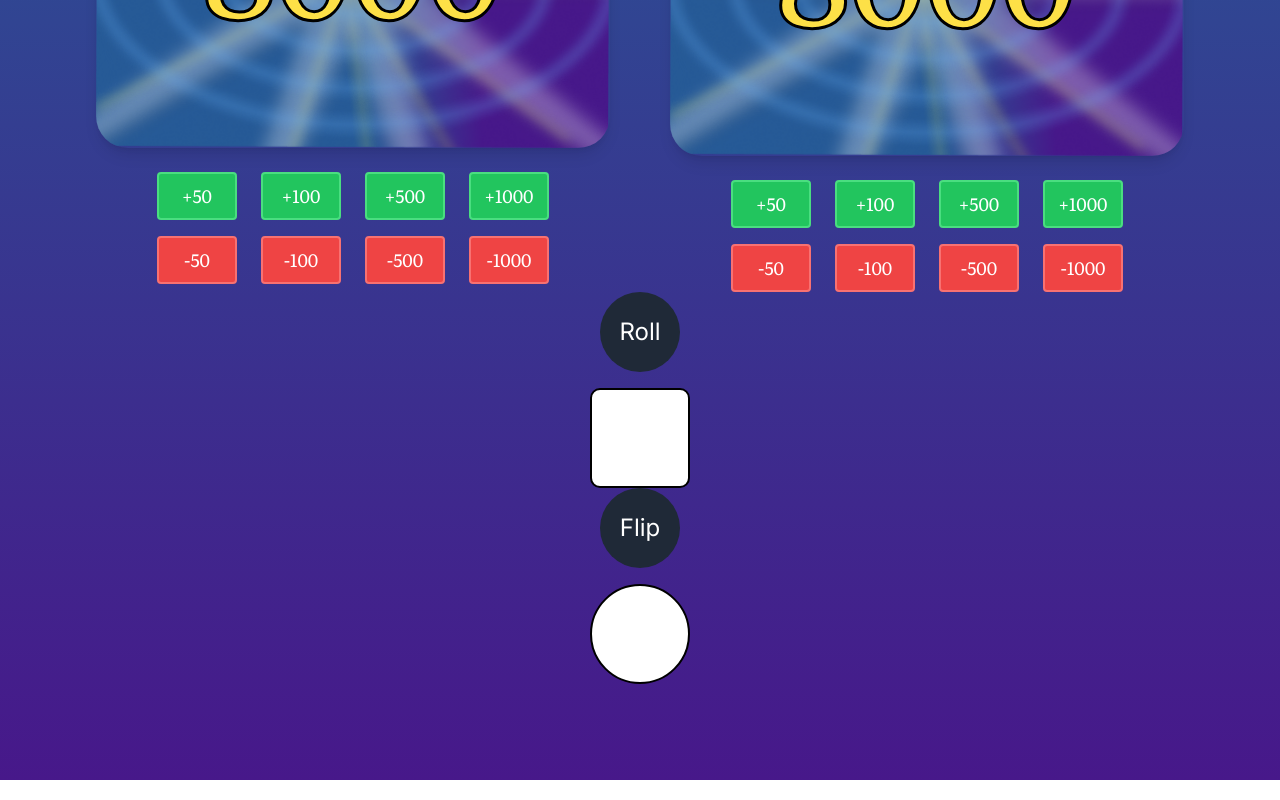
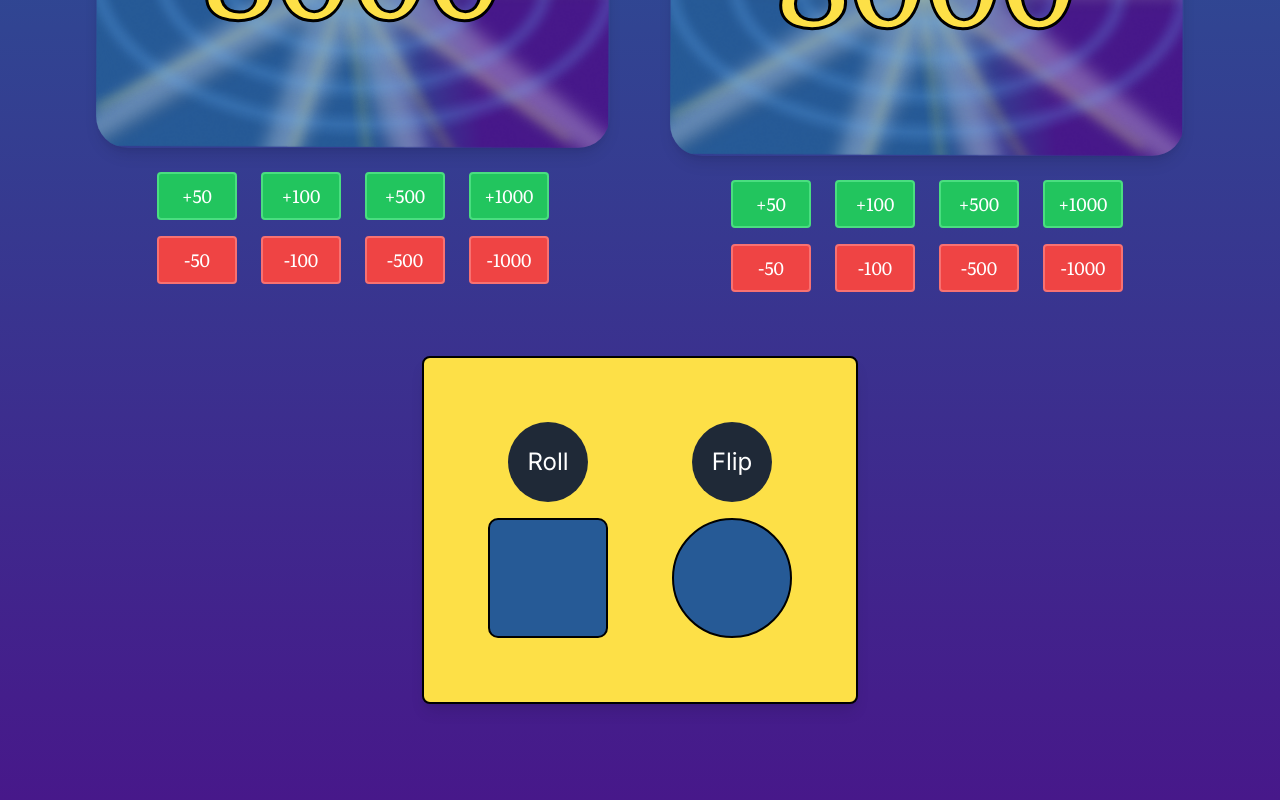
Before and after one commit to TooFaded/lifepoint-counter, a Next.js app: page / in a window 1280 px wide. Shown: the part 358-1158 px from the top of the page. Built offline with nearby package versions, Linux system fonts and the light colour scheme.

Commit message:
Adds a container for coin and die, and restyled for more pleasing look, and fixed a bug that was causing the wrong winner to be announced

```diff
--- a/src/app/components/lifepoint-display.js
+++ b/src/app/components/lifepoint-display.js
@@ -21,7 +21,8 @@ export default function LifepointDisplay() {
   const lifePointSound = new Audio("/points-drop.mp3");
 
   const animateLifePointsChange = (setLifePoints, targetValue, player) => {
-    const startValue = player === "Player 1" ? lifePoints1 : lifePoints2;
+    const startValue =
+      setLifePoints === setLifePoints1 ? lifePoints1 : lifePoints2;
     const steps = 50;
     const stepValue = (targetValue - startValue) / steps;
     let currentStep = 0;
@@ -52,24 +53,25 @@ export default function LifepointDisplay() {
   const handleApplyChanges = (
     setLifePoints,
     tempLifePoints,
-    setTempLifePoints
+    setTempLifePoints,
+    player
   ) => {
     const currentLifePoints =
       setLifePoints === setLifePoints1 ? lifePoints1 : lifePoints2;
     const newLifePoints = Math.max(
       Math.round(currentLifePoints + tempLifePoints),
       0
-    ); // Ensure new life points are at least 0
-    animateLifePointsChange(setLifePoints, newLifePoints);
+    );
+    animateLifePointsChange(setLifePoints, newLifePoints, player);
     lifePointSound.play();
     setTempLifePoints(0);
   };
 
   return (
-    <div className=" relative flex justify-between w-full max-w-6xl mx-auto flex-wrap">
+    <div className="relative flex justify-between w-full max-w-6xl mx-auto flex-wrap">
       {winner && (
         <div
-          className={`absolute top-0 left-0 right-0 bg-red-600 text-white text-center py-4 text-3xl rounded-lg ${literata.className} `}
+          className={`absolute top-0 left-0 right-0 bg-red-600 text-white text-center py-4 text-3xl rounded-lg ${literata.className}`}
         >
           {winner} is the winner!
         </div>
@@ -126,7 +128,8 @@ export default function LifepointDisplay() {
                   handleApplyChanges(
                     setLifePoints1,
                     tempLifePoints1,
-                    setTempLifePoints1
+                    setTempLifePoints1,
+                    "Player 1"
                   )
                 }
                 className="p-2 bg-green-500 text-white rounded"
@@ -244,7 +247,8 @@ export default function LifepointDisplay() {
                   handleApplyChanges(
                     setLifePoints2,
                     tempLifePoints2,
-                    setTempLifePoints2
+                    setTempLifePoints2,
+                    "Player 2"
                   )
                 }
                 className="p-2 bg-green-500 text-white rounded"
--- a/src/app/globals.css
+++ b/src/app/globals.css
@@ -21,15 +21,16 @@
 }
 
 .dice {
-  width: 100px;
-  height: 100px;
+  width: 120px;
+  height: 120px;
   display: flex;
   justify-content: center;
   align-items: center;
   font-size: 2rem;
   border: 2px solid #000;
   border-radius: 10px;
-  background-color: white;
+  background-color:#265A96;
+  color:white;
 }
 
 .rolling {
@@ -49,16 +50,16 @@
 }
 
 .coin {
-  width: 100px;
-  height: 100px;
+  width: 120px;
+  height: 120px;
   display: flex;
   justify-content: center;
   align-items: center;
-  font-size: 2rem;
+  font-size: 1.5rem;
   border: 2px solid #000;
   border-radius: 50%;
-  background-color: white;
-  perspective: 1000px;
+  background-color:#265A96;
+  color: white;
 }
 
 .flipping {
--- a/src/app/page.js
+++ b/src/app/page.js
@@ -6,8 +6,10 @@ export default function Home() {
   return (
     <main className="flex flex-col  min-h-screen p-24 bg-custom-gradient">
       <LifepointDisplay />
-      <Dice />
-      <Coin />
+      <div className="flex justify-center space-x-16 mt-16 mx-auto p-16 bg-yellow-300 rounded-lg shadow-lg border-2 border-black">
+        <Dice />
+        <Coin />
+      </div>
     </main>
   );
 }
```
